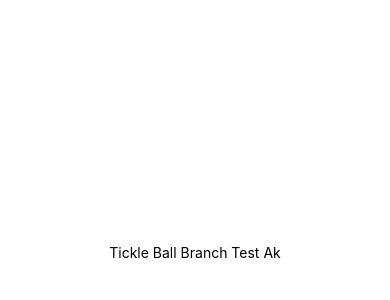
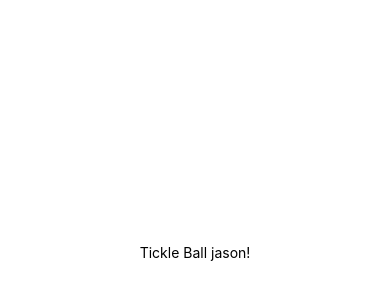
Before and after one commit to jslee423/tickleball, a React Native app: screen / in a window 390 px wide. Shown: the part 170-470 px from the top of the page. Built offline with nearby package versions, Linux system fonts and the light colour scheme.

Commit message:
jason test

```diff
--- a/App.js
+++ b/App.js
@@ -4,7 +4,7 @@ import { StyleSheet, Text, View } from 'react-native';
 export default function App() {
   return (
     <View style={styles.container}>
-      <Text>Tickle Ball Branch Test Ak</Text>
+      <Text>Tickle Ball jason!</Text>
       <StatusBar style="auto" />
     </View>
   );
```
